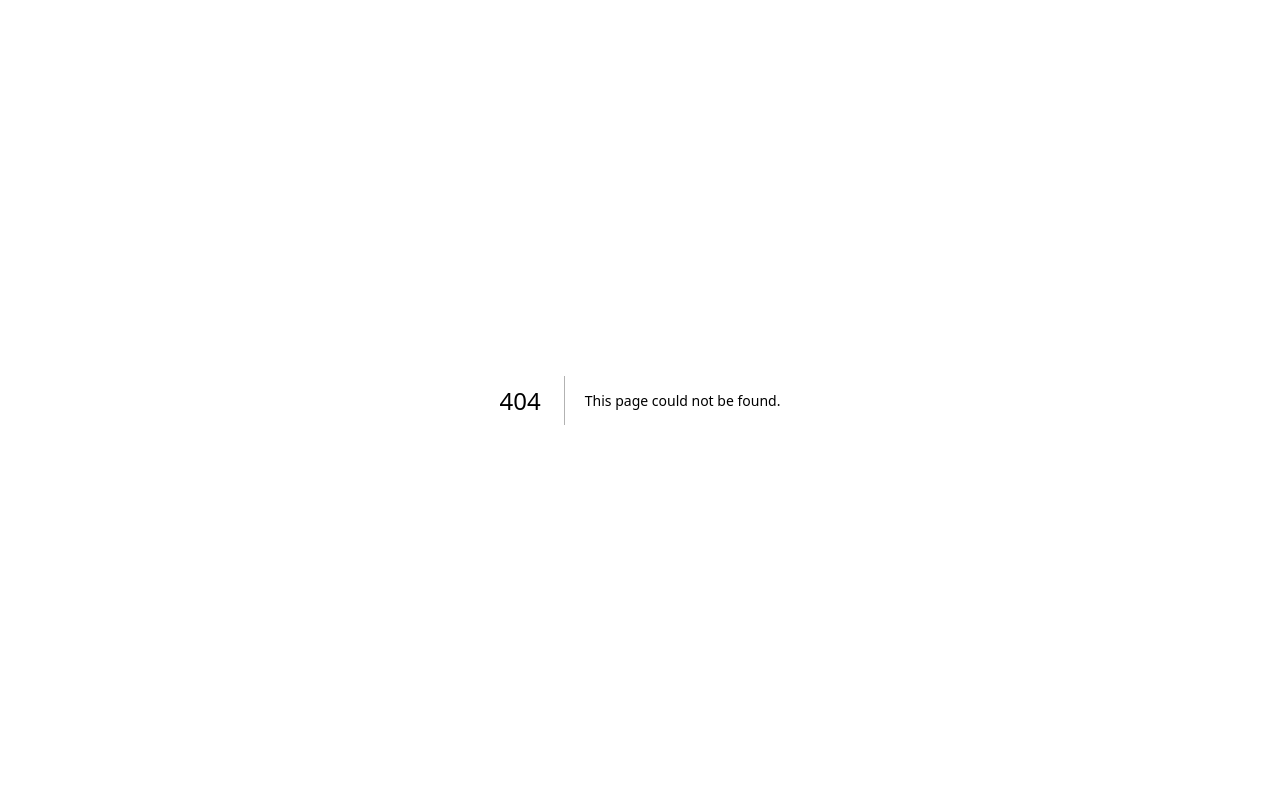
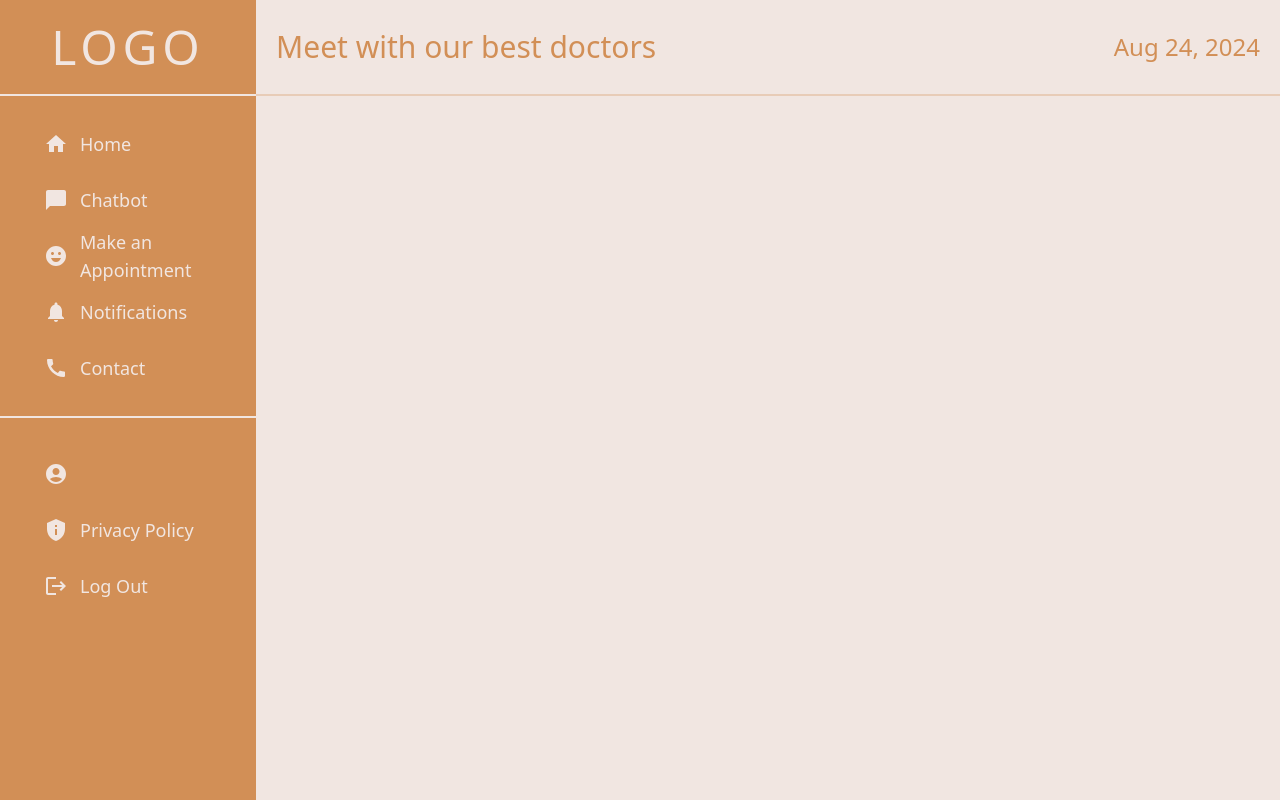
Before and after one commit to Hindol19/eudaimonia, a Next.js app in the folder frontend/: page /apt in a window 1280 px wide. Before the commit this address had no page. Built offline with nearby package versions, Linux system fonts and the light colour scheme.

Commit message:
added apt

```diff
--- a/frontend/src/components/Sidebar.jsx
+++ b/frontend/src/components/Sidebar.jsx
@@ -51,8 +51,8 @@ return (
         />
         <SidebarItem name="Chatbot" Icon={ChatBubbleIcon} active={activeTab} />
         <SidebarItem
-        path="/happiness"
-        name="Happiness Tracker"
+          path="/apt"
+          name="Make an Appointment"
           Icon={EmojiEmotionsIcon}
           active={activeTab}
         />
--- /dev/null
+++ b/frontend/src/pages/apt.js
@@ -0,0 +1,11 @@
+import React from "react";
+import Layout from "@/components/Layout";
+const apt = () => {
+  return (
+    <Layout pageTitle="Meet with our best doctors">
+      <div></div>
+    </Layout>
+  );
+};
+
+export default apt;
```
Lines whose indentation alone changed are shown as unchanged.
